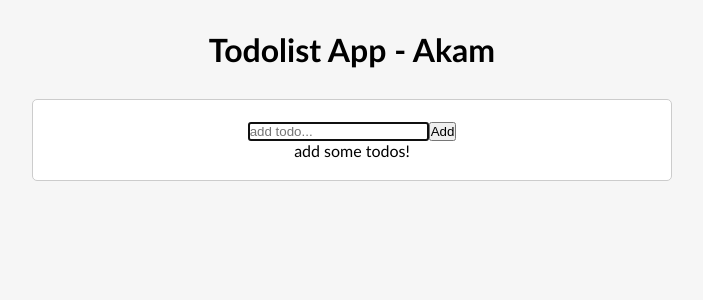
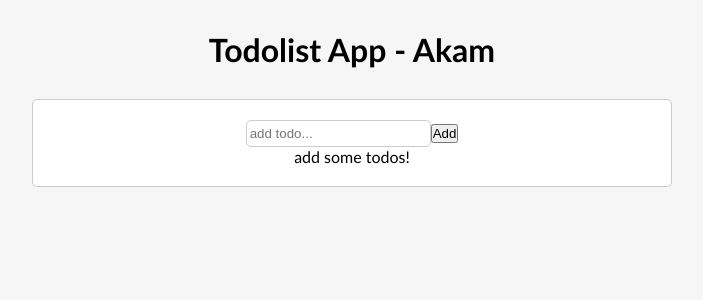
Before and after one commit to akamzandi/Todolist-App, a React (Create React App) app: page / in a window 1280 px wide. Shown: the top 300 px of the page, without its empty margins (288-991 px from the left). Built offline with nearby package versions, Linux system fonts and the light colour scheme.

Commit message:
styled the input element

```diff
--- a/src/App.css
+++ b/src/App.css
@@ -34,3 +34,13 @@
   text-decoration: line-through;
   color: #ccc;
 }
+
+input {
+  border: 1px solid #ccc;
+  border-radius: 5px;
+  padding: 5px 3px;
+  outline: none;
+}
+
+input:focus {
+}
```
